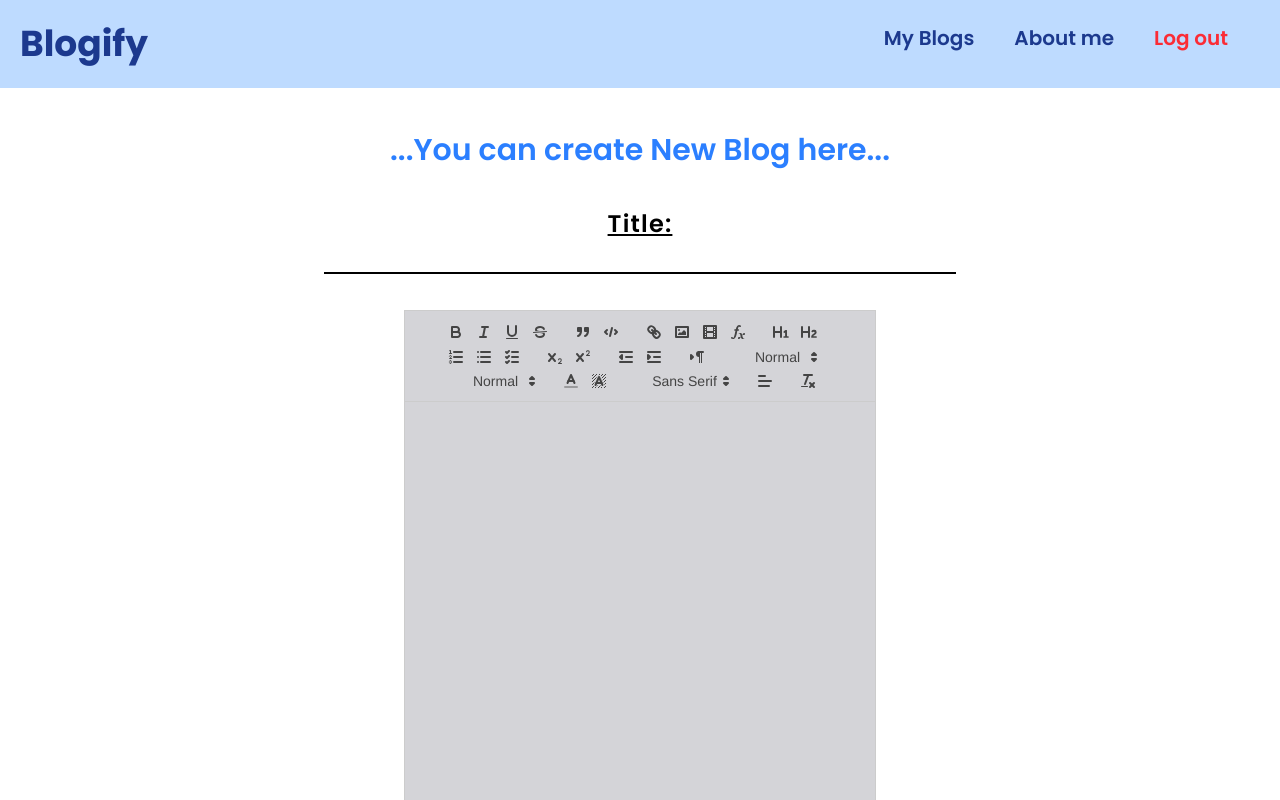
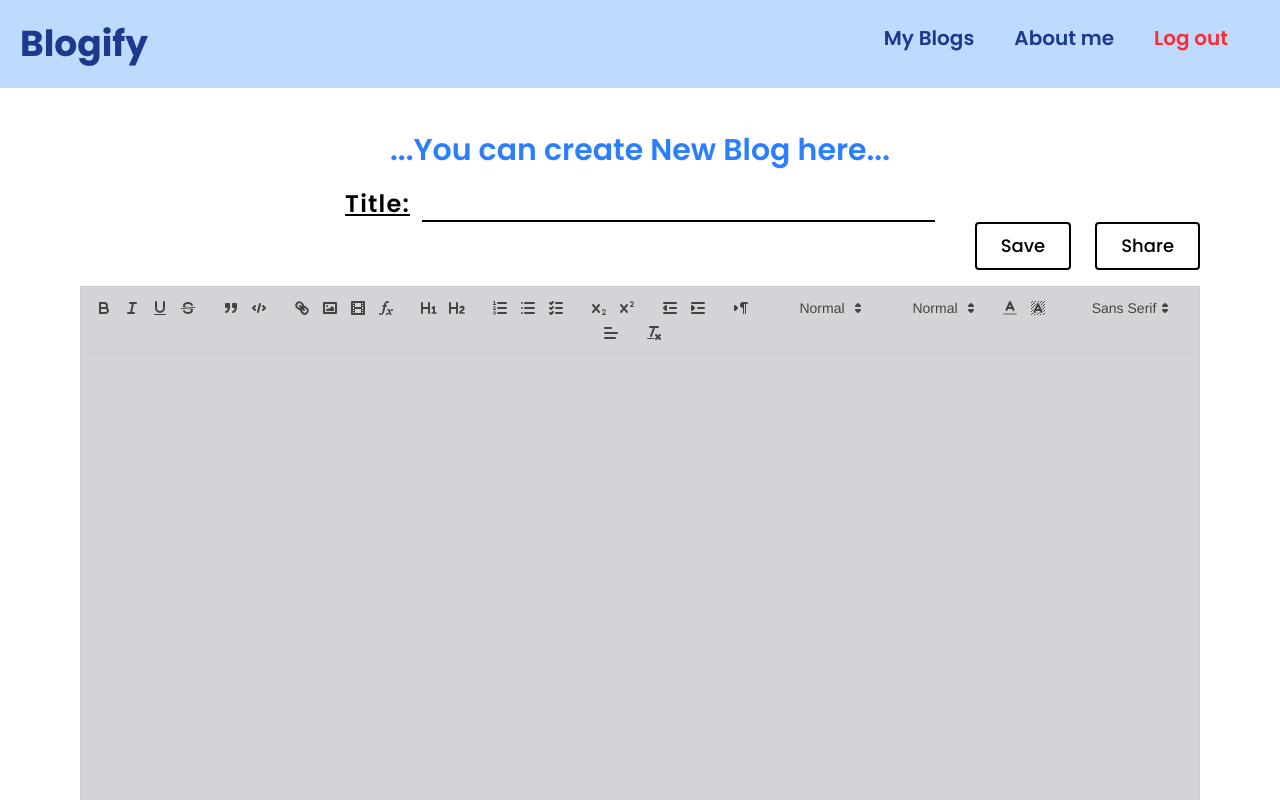
Before and after one commit to Dhanush12212/Blogify, a React (Vite) app in the folder frontend/: page /blog in a window 1280 px wide. Shown: the top 800 px of the page. Built offline with nearby package versions, Linux system fonts and the light colour scheme.

Commit message:
getAllBlogs in Backend

```diff
--- a/frontend/src/Components/ReactQuills.jsx
+++ /dev/null
@@ -1,44 +0,0 @@
-import React, { useState } from 'react';
-import ReactQuill from 'react-quill';
-import 'react-quill/dist/quill.snow.css';
-
-function ReactQuills() {
-    const [content, setContent] = useState('');
-
-    const toolbarOptions = [
-        ['bold', 'italic', 'underline', 'strike'],
-        ['blockquote', 'code-block'],
-        ['link', 'image', 'video', 'formula'],
-        [{ 'header': 1 }, { 'header': 2 }],
-        [{ 'list': 'ordered' }, { 'list': 'bullet' }, { 'list': 'check' }],
-        [{ 'script': 'sub' }, { 'script': 'super' }],
-        [{ 'indent': '-1' }, { 'indent': '+1' }],
-        [{ 'direction': 'rtl' }],
-        [{ 'size': ['small', false, 'large', 'huge'] }],
-        [{ 'header': [1, 2, 3, 4, 5, 6, false] }],
-        [{ 'color': [] }, { 'background': [] }],
-        [{ 'font': [] }],
-        [{ 'align': [] }],
-        ['clean']
-    ];
-
-    const handleChange = (value) => {
-        console.log("Quill content:", value);
-        setContent(value.trim() ? value : "");
-    };
-
-    return (
-        <div className="w-full p-4 text-center px-20">
-            <ReactQuill
-                name='Content'
-                value={content}
-                onChange={handleChange}
-                modules={{ toolbar: toolbarOptions }}
-                theme="snow"
-                className='h-screen bg-zinc-300 '
-            />
-        </div>
-    );
-}
-
-export default ReactQuills;
--- a/frontend/src/Pages/Blog.jsx
+++ b/frontend/src/Pages/Blog.jsx
@@ -1,88 +1,18 @@
-// import React, { useState} from 'react';
-// import HomeNav from '../Components/HomeNav';
-// import ReactQuills from '../Components/ReactQuills';
-// import Popup from 'reactjs-popup';
-// import 'reactjs-popup/dist/index.css';
-// import ShareTo from '../Components/ShareTo';
-// import axios from 'axios';
-
-// function Blog() {
-
-//   const [title, setTitle] = useState("");
-//   const [content, setContent] = useState("");
-
-//   const token = localStorage.getItem("token");
-
-//   const createNewBlog = async (e) => {
-//     e.preventDefault();
-//     try {
-//       const response = await axios.post(
-//         "http://localhost:8000/api/Blog/createBlog",
-//         { title, content },
-//         {
-//           withCredentials: true,
-//         }
-//       );
-//       console.log("Created New Blog: ", response.data);
-//     } catch (error) {
-//       console.log("Failed to Create Blog: ", error);
-//     }
-//   };
-
-//   return (
-//     <div>
-//       <HomeNav/>
-//       <h1 className='text-3xl font-semibold text-blue-500 mt-28 py-5 text-center'>...You can create New Blog here...</h1>
-
-//       <div className='flex justify-center items-center mt-3'>
-//         <form onSubmit={createNewBlog}>
-//       {/* Buttons */}
-//       <div className='flex justify-end gap-6 px-20 text-lg font-medium  '>
-//           <button className='border-2 px-6 py-2 rounded hover:bg-green-900 hover:text-white hover:transition-all' onClick={createNewBlog}>Save</button>
-//             <Popup trigger=
-//                 {<button className='border-2 px-6 py-2 rounded hover:bg-yellow-300  hover:transition-all'>Share </button>}
-//                 position="top center"
-//                 >
-//                 <ShareTo/>
-//             </Popup>
-//       </div>
-//         <label htmlFor="Title" className='text-2xl mr-3 underline tracking-wider font-semibold'>Title: </label>
-//         <input
-//           type='text'
-//           value={title}
-//           onChange={(e) => setTitle(e.target.value)}
-//           name='title'
-//           className='border-b-2 outline-none px-5 text-center text-2xl font-medium'
-//           />
-//         </form>
-//       </div>
-
-
-//       {/* Text Editor */}
-//       <form onSubmit={createNewBlog}>
-
-//       <ReactQuills content={content} setContent={setContent} />
-//       </form>
-
-//     </div>
-//   )
-// }
-
-// export default Blog
-
-
-
-import React, { useState } from 'react';
+import React, { useState} from 'react';
 import HomeNav from '../Components/HomeNav';
-import ReactQuills from '../Components/ReactQuills';
+import ReactQuill from 'react-quill';
+import 'react-quill/dist/quill.snow.css';
 import Popup from 'reactjs-popup';
 import 'reactjs-popup/dist/index.css';
 import ShareTo from '../Components/ShareTo';
 import axios from 'axios';
 
 function Blog() {
+
   const [title, setTitle] = useState("");
   const [content, setContent] = useState("");
+
+  const token = localStorage.getItem("token");
 
   const createNewBlog = async (e) => {
     e.preventDefault();
@@ -90,7 +20,9 @@ function Blog() {
       const response = await axios.post(
         "http://localhost:8000/api/Blog/createBlog",
         { title, content },
-        { withCredentials: true }
+        {
+          withCredentials: true,
+        }
       );
       console.log("Created New Blog: ", response.data);
     } catch (error) {
@@ -98,52 +30,73 @@ function Blog() {
     }
   };
 
+  const toolbarOptions = [
+    ['bold', 'italic', 'underline', 'strike'],
+    ['blockquote', 'code-block'],
+    ['link', 'image', 'video', 'formula'],
+    [{ 'header': 1 }, { 'header': 2 }],
+    [{ 'list': 'ordered' }, { 'list': 'bullet' }, { 'list': 'check' }],
+    [{ 'script': 'sub' }, { 'script': 'super' }],
+    [{ 'indent': '-1' }, { 'indent': '+1' }],
+    [{ 'direction': 'rtl' }],
+    [{ 'size': ['small', false, 'large', 'huge'] }],
+    [{ 'header': [1, 2, 3, 4, 5, 6, false] }],
+    [{ 'color': [] }, { 'background': [] }],
+    [{ 'font': [] }],
+    [{ 'align': [] }],
+    ['clean']
+];
+
+const handleChange = (value) => {
+    console.log("Quill content:", value);
+    setContent(value.trim() ? value : "");
+};
+
   return (
     <div>
-      <HomeNav />
-      <h1 className='text-3xl font-semibold text-blue-500 mt-28 py-5 text-center'>
-        ...You can create New Blog here...
-      </h1>
+      <HomeNav/>
+      <h1 className='text-3xl font-semibold text-blue-500 mt-28 py-5 text-center'>...You can create New Blog here...</h1>
 
+      <form onSubmit={createNewBlog}>
 
-      <form onSubmit={createNewBlog} className="w-full max-w-2xl mx-auto p-5">
-        {/* Title Input */}
-        <div className='flex flex-col items-center'>
-          <label htmlFor="Title" className='text-2xl underline tracking-wider font-semibold'>
-            Title:
-          </label>
+      {/* Buttons */}
+      <div className='flex justify-center'>
+          <label htmlFor="Title" className='text-2xl mr-3 underline tracking-wider font-semibold'>Title: </label>
           <input
             type='text'
             value={title}
             onChange={(e) => setTitle(e.target.value)}
             name='title'
-            className='border-b-2 outline-none px-5 text-center text-2xl font-medium w-full'
-            required
-          />
+            className='border-b-2 outline-none px-5 text-center text-2xl font-medium'
+            />
+      </div>
+
+      <div className='flex justify-end gap-6 px-20 text-lg font-medium  '>
+          <button className='border-2 px-6 py-2 rounded hover:bg-green-900 hover:text-white hover:transition-all' onClick={createNewBlog}>Save</button>
+            <Popup trigger=
+                {<button className='border-2 px-6 py-2 rounded hover:bg-yellow-300  hover:transition-all'>Share </button>}
+                position="top center"
+                >
+                <ShareTo/>
+            </Popup>
+      </div>
+
+      {/* Text Editor */}
+       <div className="w-full p-4 text-center px-20">
+                  <ReactQuill
+                      name='Content'
+                      value={content}
+                      onChange={handleChange}
+                      modules={{ toolbar: toolbarOptions }}
+                      theme="snow"
+                      className='h-screen bg-zinc-300 '
+                  />
         </div>
 
-        {/* Text Editor */}
-        <div className="mt-5">
-          <ReactQuills content={content} setContent={setContent} />
-        </div>
+      </form>
 
-        {/* Buttons */}
-        <div className='flex justify-end gap-6 px-20 text-lg font-medium mt-5'>
-          <button
-            type="submit"
-            className='border-2 px-6 py-2 rounded hover:bg-green-900 hover:text-white hover:transition-all'>
-            Save
-          </button>
-
-          <Popup
-            trigger={<button type="button" className='border-2 px-6 py-2 rounded hover:bg-yellow-300 hover:transition-all'>Share</button>}
-            position="top center">
-            <ShareTo />
-          </Popup>
-        </div>
-      </form>
     </div>
-  );
+  )
 }
 
-export default Blog;
+export default Blog
```
Also changed, not shown: 2 other files (tests, documents, lock files or other folders).
